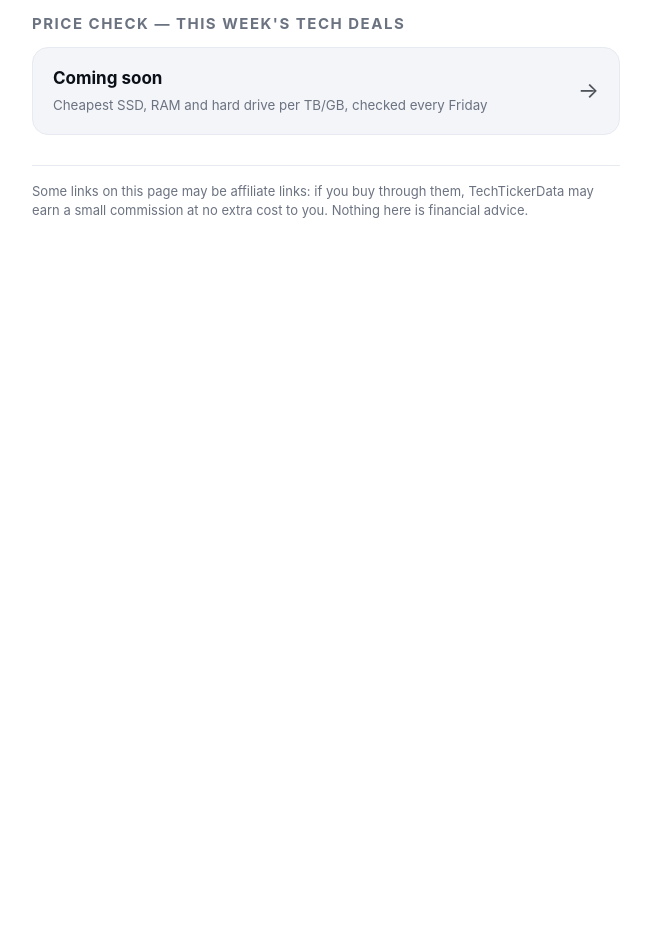
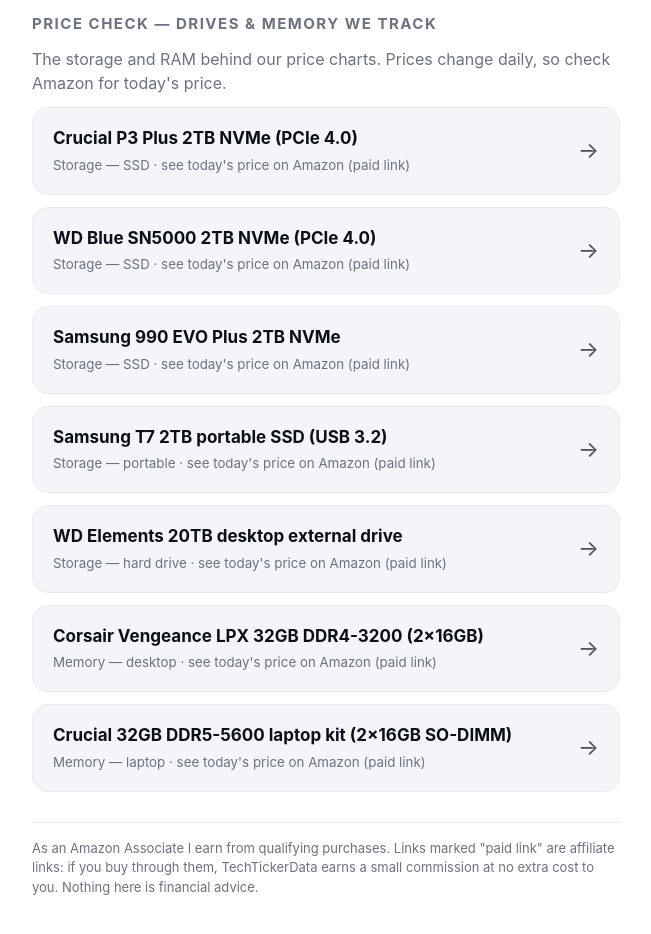
Before and after one commit to TechTickerData/techtickerdata.github.io, a plain HTML site: page index.html in a window 1280 px wide. Shown: the part 500-1434 px from the top of the page, without its empty margins (314-965 px from the left). Before the commit the page ends 800 px from the top, so only its background shows below. Drawn offline with Linux system fonts and the light colour scheme.

Commit message:
Add Price Check deals

```diff
--- a/index.html
+++ b/index.html
@@ -23,7 +23,14 @@ h2{font-size:15px;text-transform:uppercase;letter-spacing:1.5px;color:var(--mute
 <a class="card main" href="https://www.youtube.com/@TechTickerData"><span><b>Watch on YouTube</b><small>A new tech &amp; AI chart every day</small></span><span class="arrow">→</span></a>
 <a class="card" href="https://techtickerdata.beehiiv.com/subscribe"><span><b>The Weekly Chart — free newsletter</b><small>One chart + 3 links, every Friday</small></span><span class="arrow">→</span></a>
 <a class="card" href="https://techtickerdata.gumroad.com/l/tech-price-history"><span><b>Tech Price History 1956–2026</b><small>19 sourced datasets (CSV) + ready-made charts</small></span><span class="arrow">→</span></a>
-<h2>Price Check — this week's tech deals</h2>
-<a class="card" href="https://www.youtube.com/@TechTickerData"><span><b>Coming soon</b><small>Cheapest SSD, RAM and hard drive per TB/GB, checked every Friday</small></span><span class="arrow">→</span></a>
-<p class="note">Some links on this page may be affiliate links: if you buy through them, TechTickerData may earn a small commission at no extra cost to you. Nothing here is financial advice.</p>
+<h2>Price Check — drives &amp; memory we track</h2>
+<p class="tag" style="margin:0 0 12px">The storage and RAM behind our price charts. Prices change daily, so check Amazon for today's price.</p>
+<a class="card" rel="sponsored nofollow" href="https://www.amazon.com/dp/B0B25ML2FH?tag=techtickerdat-20"><span><b>Crucial P3 Plus 2TB NVMe (PCIe 4.0)</b><small>Storage — SSD · see today's price on Amazon (paid link)</small></span><span class="arrow">→</span></a>
+<a class="card" rel="sponsored nofollow" href="https://www.amazon.com/dp/B0D7MKYNLX?tag=techtickerdat-20"><span><b>WD Blue SN5000 2TB NVMe (PCIe 4.0)</b><small>Storage — SSD · see today's price on Amazon (paid link)</small></span><span class="arrow">→</span></a>
+<a class="card" rel="sponsored nofollow" href="https://www.amazon.com/dp/B0DHLCRF91?tag=techtickerdat-20"><span><b>Samsung 990 EVO Plus 2TB NVMe</b><small>Storage — SSD · see today's price on Amazon (paid link)</small></span><span class="arrow">→</span></a>
+<a class="card" rel="sponsored nofollow" href="https://www.amazon.com/dp/B0874XWW23?tag=techtickerdat-20"><span><b>Samsung T7 2TB portable SSD (USB 3.2)</b><small>Storage — portable · see today's price on Amazon (paid link)</small></span><span class="arrow">→</span></a>
+<a class="card" rel="sponsored nofollow" href="https://www.amazon.com/dp/B09VCXWPQG?tag=techtickerdat-20"><span><b>WD Elements 20TB desktop external drive</b><small>Storage — hard drive · see today's price on Amazon (paid link)</small></span><span class="arrow">→</span></a>
+<a class="card" rel="sponsored nofollow" href="https://www.amazon.com/dp/B07RW6Z692?tag=techtickerdat-20"><span><b>Corsair Vengeance LPX 32GB DDR4-3200 (2×16GB)</b><small>Memory — desktop · see today's price on Amazon (paid link)</small></span><span class="arrow">→</span></a>
+<a class="card" rel="sponsored nofollow" href="https://www.amazon.com/dp/B0BLTDRRLF?tag=techtickerdat-20"><span><b>Crucial 32GB DDR5-5600 laptop kit (2×16GB SO-DIMM)</b><small>Memory — laptop · see today's price on Amazon (paid link)</small></span><span class="arrow">→</span></a>
+<p class="note">As an Amazon Associate I earn from qualifying purchases. Links marked "paid link" are affiliate links: if you buy through them, TechTickerData earns a small commission at no extra cost to you. Nothing here is financial advice.</p>
 </main></body></html>
```
